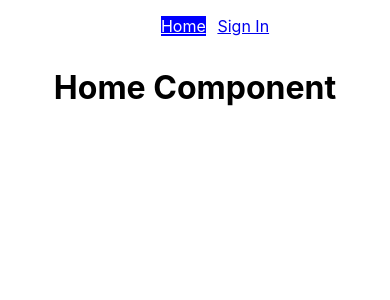
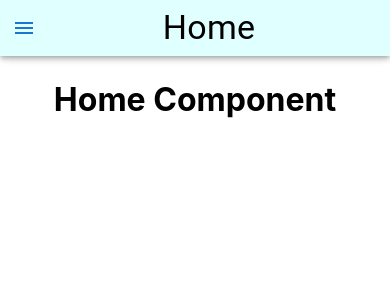
Before and after one commit to BeerSheva22-TimurOvadya/React-Application, a React (Create React App) app: page / in a window 390 px wide. Shown: the top 300 px of the page. Built offline with nearby package versions, Linux system fonts and the light colour scheme.

Commit message:
class work

```diff
--- a/src/App.tsx
+++ b/src/App.tsx
@@ -1,5 +1,6 @@
 import { BrowserRouter, Routes, Route } from "react-router-dom";
-import Navigator, { RouteType } from "./components/navigators/Navigator";
+import NavigatorDispatcher from "./components/navigators/NavigatorDispatcher";
+import {RouteType} from './components/navigators/Navigator'
 import Home from "./components/pages/Home";
 import Customers from "./components/pages/Customers";
 import Products from "./components/pages/Products";
@@ -27,7 +28,7 @@ const App: React.FC = () => {
   const routes = useMemo(() => getRoutes(username), [username])
   return <BrowserRouter>
   <Routes>
-    <Route path="/" element={<Navigator routes={routes}/>}>
+    <Route path="/" element={<NavigatorDispatcher routes={routes}/>}>
         <Route index element={<Home/>}/>
         <Route path="customers" element={<Customers/>}/>
         <Route path="products" element={<Products/>}/>
--- a/src/components/navigators/Navigator.tsx
+++ b/src/components/navigators/Navigator.tsx
@@ -1,5 +1,6 @@
-import { useEffect } from 'react';
-import { NavLink, Outlet, useLocation, useNavigate } from 'react-router-dom';
+import { AppBar, Box, Tab, Tabs } from '@mui/material';
+import { ReactNode, useEffect, useState } from 'react';
+import { Link, NavLink, Outlet, useLocation, useNavigate } from 'react-router-dom';
 export type RouteType = {
     to: string;
     label: string;
@@ -7,27 +8,33 @@ export type RouteType = {
 const Navigator: React.FC<{ routes: RouteType[] }> = ({ routes }) => {
     const navigate = useNavigate();
     const location = useLocation();
+    const [value, setValue] = useState(0);
     useEffect(() => {
         let index = routes.findIndex((r) => r.to === location.pathname);
         if (index < 0) {
             index = 0;
         }
         navigate(routes[index].to);
-    }, [location.pathname, navigate, routes]);
+        setValue(index);
+    }, [routes]);
+
+    function onChangeFn(event: any, newValue: number) {
+        setValue(newValue);
+    }
+    function getTabs(): ReactNode {
+        return routes.map((r) => <Tab component={NavLink} to={r.to} label={r.label} key={r.label} />);
+    }
 
     return (
-        <div>
-            <nav>
-                <ul className="navigator-list">
-                    {routes.map((r) => (
-                        <li key={r.label} className="navigator-item">
-                            <NavLink to={r.to}>{r.label}</NavLink>
-                        </li>
-                    ))}
-                </ul>
-            </nav>
+        <Box mt={10} >
+            <AppBar sx={{ backgroundColor: 'lightcyan'}} >
+                <Tabs value={value} onChange={onChangeFn} color='black'>
+                    {getTabs()}
+                </Tabs>
+            </AppBar>
             <Outlet></Outlet>
-        </div>
+        </Box>
     );
 };
+
 export default Navigator;
--- /dev/null
+++ b/src/components/navigators/NavigatorDispatcher.tsx
@@ -0,0 +1,12 @@
+import { useTheme } from "@mui/material/styles";
+import { RouteType } from "./Navigator";
+import { useMediaQuery } from "@mui/material";
+import Navigator from './Navigator'
+import NavigatorPortrait from "./NavigatorPortrait";
+
+const NavigatorDispatcher: React.FC<{routes: RouteType[]}> = ({routes})=> {
+    const theme = useTheme();
+    const isPortrait = useMediaQuery(theme.breakpoints.down('sm'));
+    return !isPortrait ? <Navigator routes = {routes}/> : <NavigatorPortrait routes = {routes}/>
+}
+export default NavigatorDispatcher;
--- /dev/null
+++ b/src/components/navigators/NavigatorPortrait.tsx
@@ -0,0 +1,93 @@
+import {
+    Typography,
+    Drawer,
+    List,
+    ListItem,
+    AppBar,
+    Toolbar,
+    Box,
+    IconButton,
+    Button,
+    ListItemButton,
+    Tab,
+} from '@mui/material';
+import MenuIcon from '@mui/icons-material/Menu';
+import ChevronRightIcon from '@mui/icons-material/ChevronRight'; // Импорт ChevronRightIcon
+import { useEffect, useState } from 'react';
+import { RouteType } from './Navigator';
+import { NavLink, Outlet, useLocation, useNavigate } from 'react-router-dom';
+
+const NavigatorPortrait: React.FC<{ routes: RouteType[] }> = ({ routes }) => {
+    const navigate = useNavigate();
+    const location = useLocation();
+    const [open, setOpen] = useState(false);
+    const [menuName, setMenuName] = useState<string>('');
+
+    const handleDrawerOpen = () => {
+        setOpen(true);
+    };
+
+    const handleDrawerClose = () => {
+        setOpen(false);
+    };
+
+    function updateMenuName(menuName: string) {
+        handleDrawerClose();
+        setMenuName(menuName);
+    }
+
+    useEffect(() => {
+        let index = routes.findIndex((r) => r.to === location.pathname);
+        if (index < 0) {
+            index = 0;
+        }
+        navigate(routes[index].to);
+        setMenuName(routes[index].label);
+    }, [routes]);
+
+    return (
+        <Box mt={10}>
+            <AppBar sx={{ backgroundColor: 'lightcyan' }}>
+                <Toolbar>
+                    <IconButton
+                        color="primary"
+                        aria-label="open drawer"
+                        onClick={handleDrawerOpen}
+                        edge="start"
+                    >
+                        <MenuIcon />
+                    </IconButton>
+                    <Box flexGrow={1}>
+                        <Typography variant="h4" noWrap component="p" color={'black'} align="center">
+                            {menuName}
+                        </Typography>
+                    </Box>
+                </Toolbar>
+            </AppBar>
+            <Drawer variant="persistent" anchor="left" open={open} >
+                <IconButton onClick={handleDrawerClose}>
+                    <ChevronRightIcon />
+                </IconButton>
+                <List>
+                    {routes.map((route) => (
+                        <ListItem key={route.label} disablePadding>
+                            <ListItemButton>
+                                <Tab
+                                    component={NavLink}
+                                    to={route.to}
+                                    label={route.label}
+                                    key={route.label}
+                                    value={route.label}
+                                    onClick={updateMenuName.bind(undefined, route.label)}
+                                />
+                            </ListItemButton>
+                        </ListItem>
+                    ))}
+                </List>
+            </Drawer>
+            <Outlet></Outlet>
+        </Box>
+    );
+};
+
+export default NavigatorPortrait;
```
